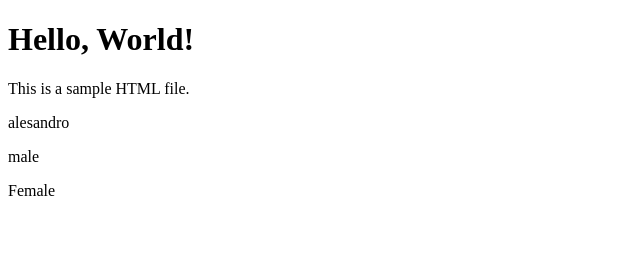
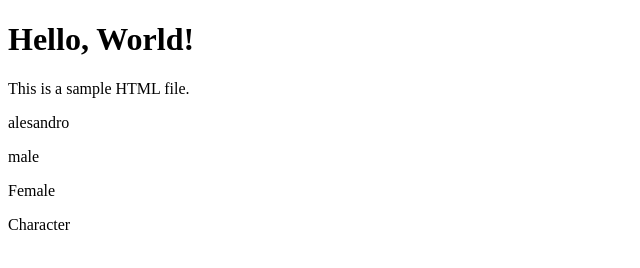
Before and after one commit to Sandro-Hobayan/sample, a plain HTML site: page index.html in a window 1280 px wide. Shown: the full height of the page, 0-640 px from the left. Drawn offline with Linux system fonts and the light colour scheme.

Commit message:
I add char

```diff
--- a/index.html
+++ b/index.html
@@ -17,6 +17,7 @@
 
     <p>male</p>
     <p>Female</p>
+    <p>Character</p>
 
   </div>
 
```
